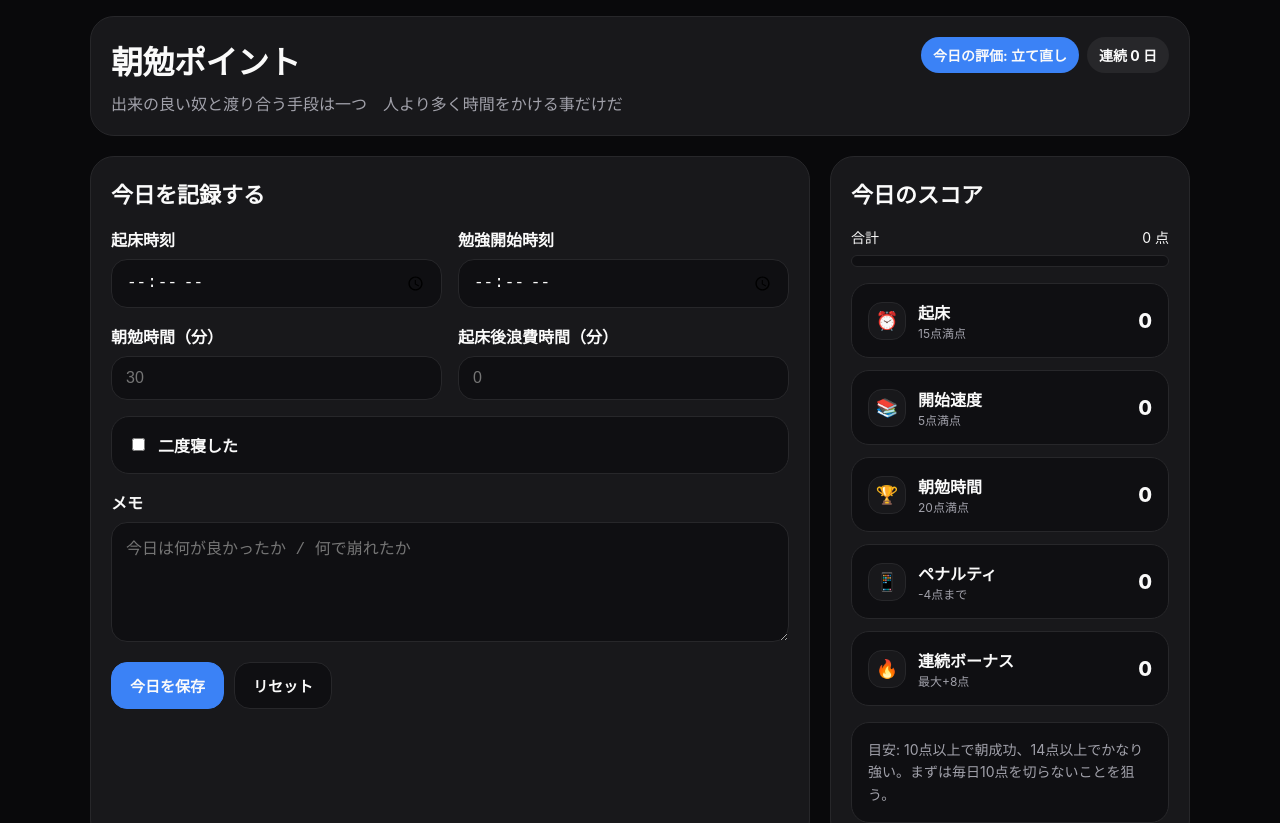
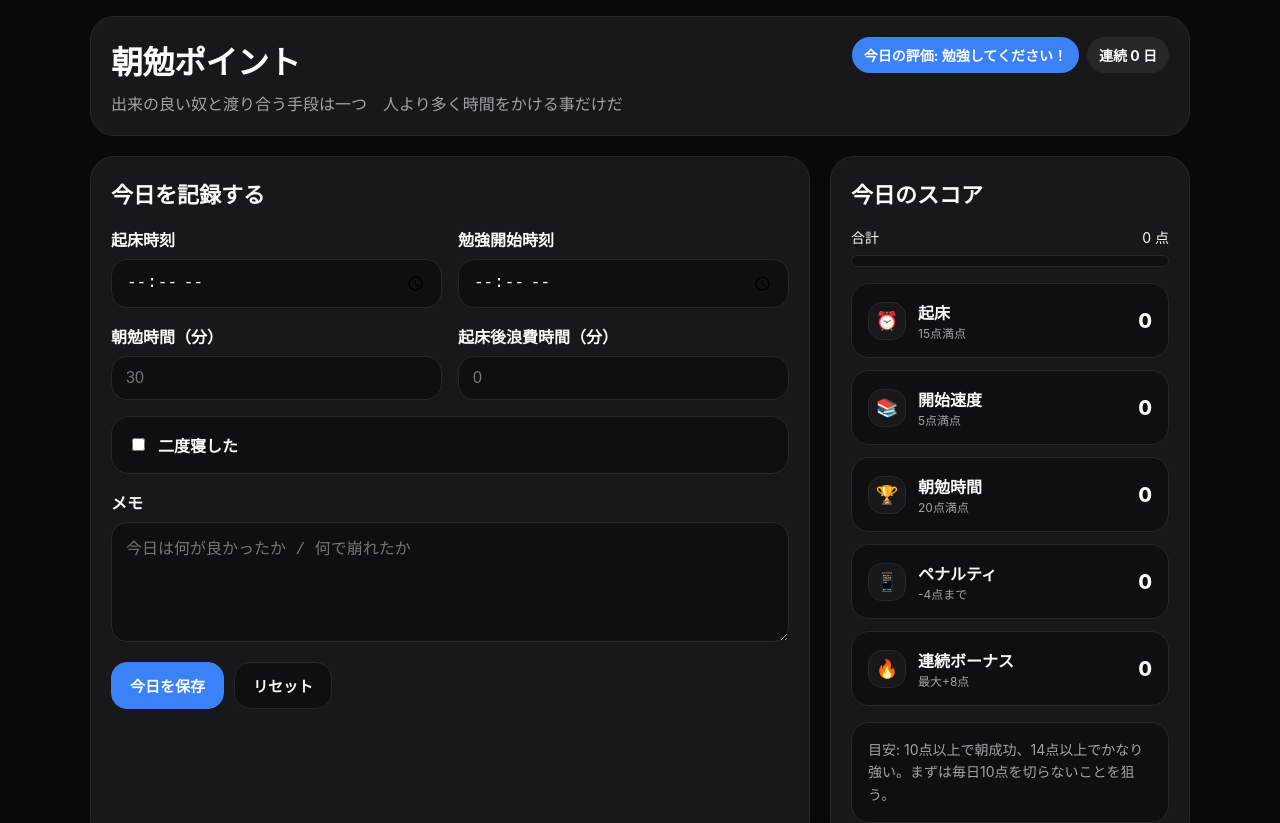
Before and after one commit to togold194/MOrninG, a React (Vite) app: page / in a window 1280 px wide. Shown: the top 823 px of the page. Built offline with nearby package versions, Linux system fonts and the light colour scheme.

Commit message:
Update App.jsx

```diff
--- a/src/App.jsx
+++ b/src/App.jsx
@@ -255,15 +255,15 @@ export default function App() {
   }, [entries]);
 
   const grade =
-    todaysTotal >= 16
+    todaysTotal >= 40
       ? "神"
-      : todaysTotal >= 12
+      : todaysTotal >= 30
       ? "強い"
-      : todaysTotal >= 8
+      : todaysTotal >= 20
       ? "合格"
-      : todaysTotal >= 4
+      : todaysTotal >= 10
       ? "微妙"
-      : "立て直し";
+      : "勉強してください！";
 
   const progress = Math.min(100, (todaysTotal / 18) * 100);
 
```
